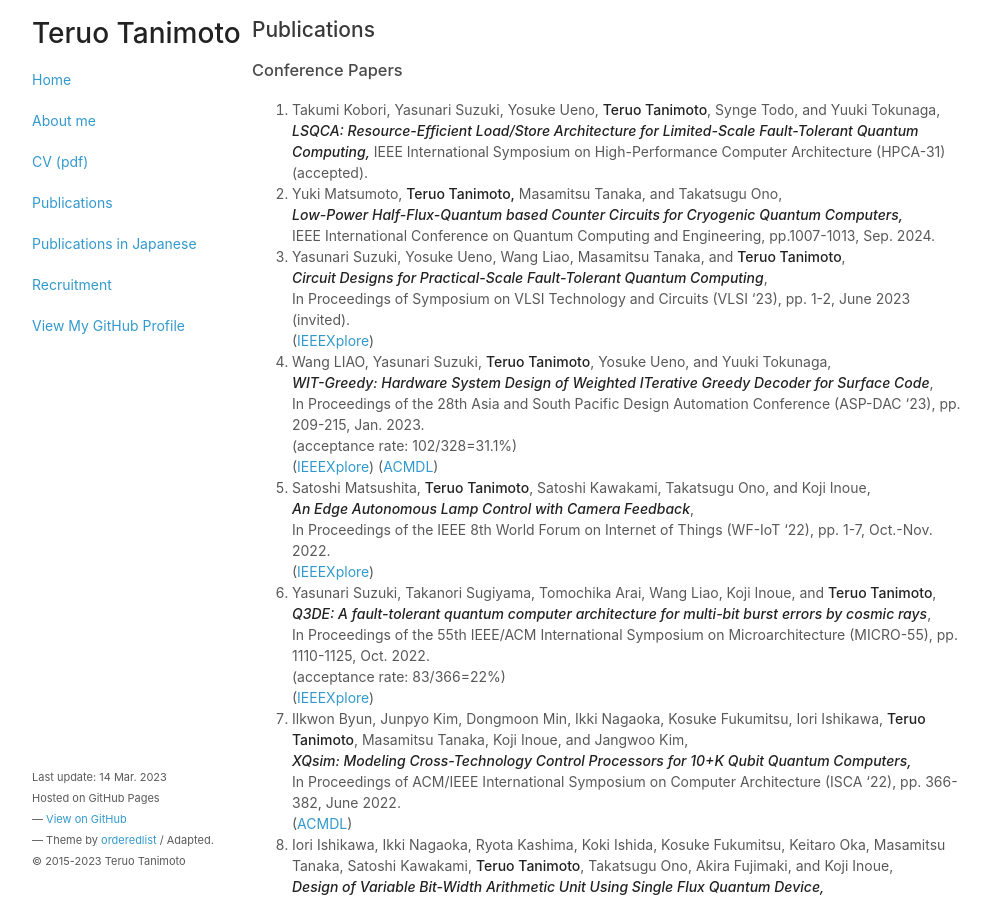
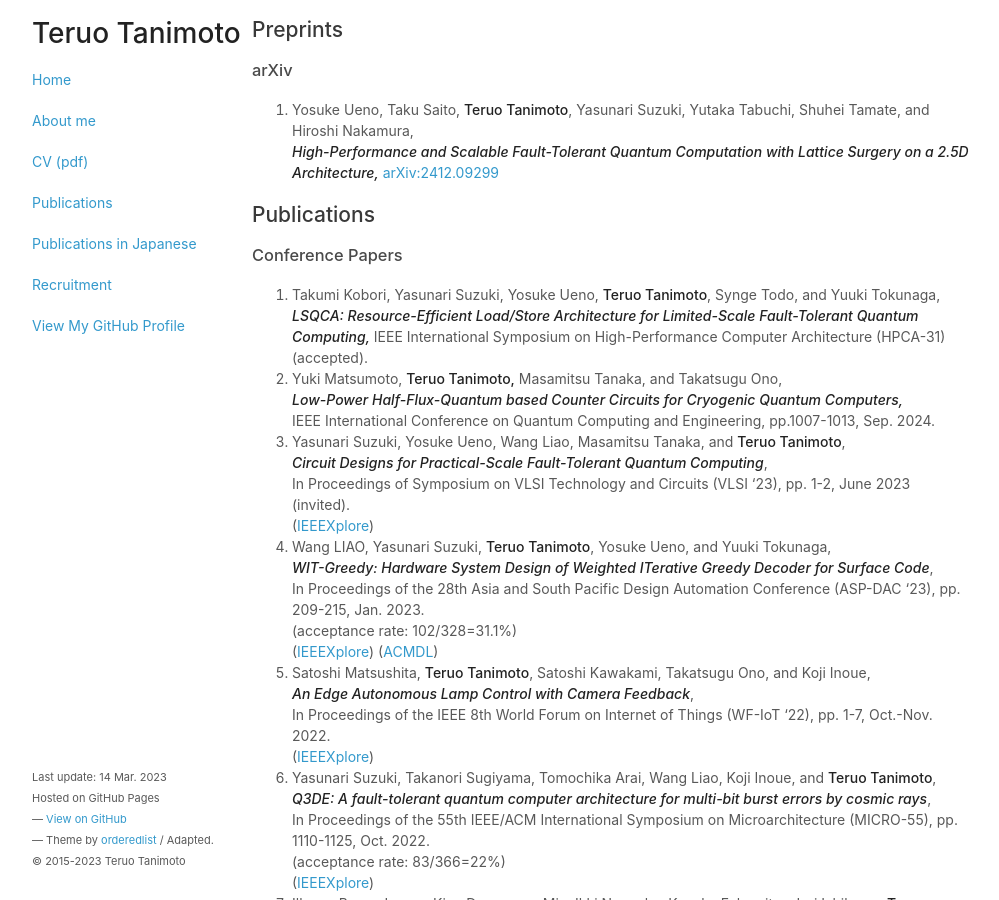
Before and after one commit to teruo41/teruo41.github.io, a Jekyll site: the page built from pubse.md, in a window 1280 px wide and 900 px high. Shown: the whole window, without its empty margins (138-1137 px from the left). Built offline with Jekyll 4.4.1, drawn with Linux system fonts in a browser that asks for light colours.

Commit message:
Update pubse.md

```diff
--- a/pubse.md
+++ b/pubse.md
@@ -2,6 +2,14 @@
 layout: default
 title: Publications
 ---
+
+## Preprints
+
+### arXiv
+
+0. Yosuke Ueno, Taku Saito, __Teruo Tanimoto__, Yasunari Suzuki, Yutaka Tabuchi, Shuhei Tamate, and Hiroshi Nakamura,
+   ***High-Performance and Scalable Fault-Tolerant Quantum Computation with Lattice Surgery on a 2.5D Architecture,***
+   [arXiv:2412.09299](https://arxiv.org/abs/2412.09299)
 
 ## Publications
 
@@ -109,6 +117,7 @@ title: Publications
 0. Yosuke Ueno, Satoshi Imamura, Yuna Tomida, __Teruo Tanimoto__, Masamitsu Tanaka, Yutaka Tabuchi, Koji Inoue, and Hiroshi Nakamura,
    ***C3-VQA: Cryogenic Counter-Based Co-Processor for Variational Quantum Algorithms,***
    IEEE Transactions on Quantum Engineering (in press).
+   ([arXiv](https://arxiv.org/abs/2409.07847))
 
 0. Yosuke Ueno, Yuna Tomida, __Teruo Tanimoto__, Masamitsu Tanaka, Yutaka Tabuchi, Koji Inoue, and Hiroshi Nakamura,
    ***Inter-Temperature Bandwidth Reduction in Cryogenic QAOA Machines,***
```
